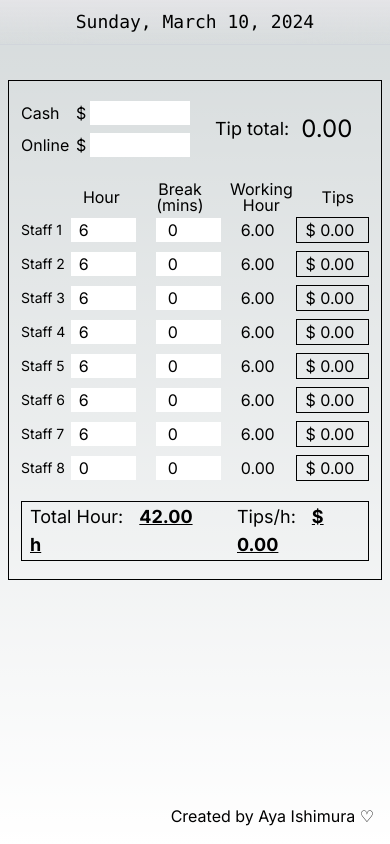
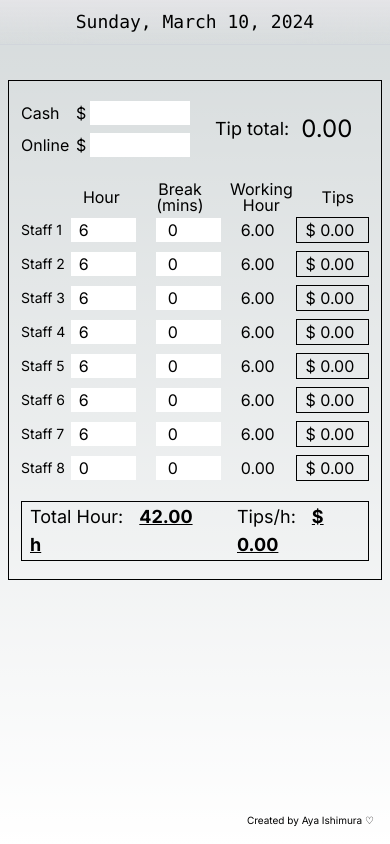
Before and after one commit to aya02200220/Platform7, a Next.js app: page / in a window 390 px wide. Built offline with nearby package versions, Linux system fonts and the light colour scheme.

Commit message:
changed font size for mobile view

```diff
--- a/app/page.js
+++ b/app/page.js
@@ -11,7 +11,7 @@ export default function Home() {
       </div>
 
       <Tips />
-      <p className="fixed bottom-0 right-0 mb-4 mr-4">
+      <p className="fixed bottom-0 right-0 mb-4 mr-4 text-[10px] md:text-[20px]">
         Created by Aya Ishimura ♡
       </p>
     </main>
```
